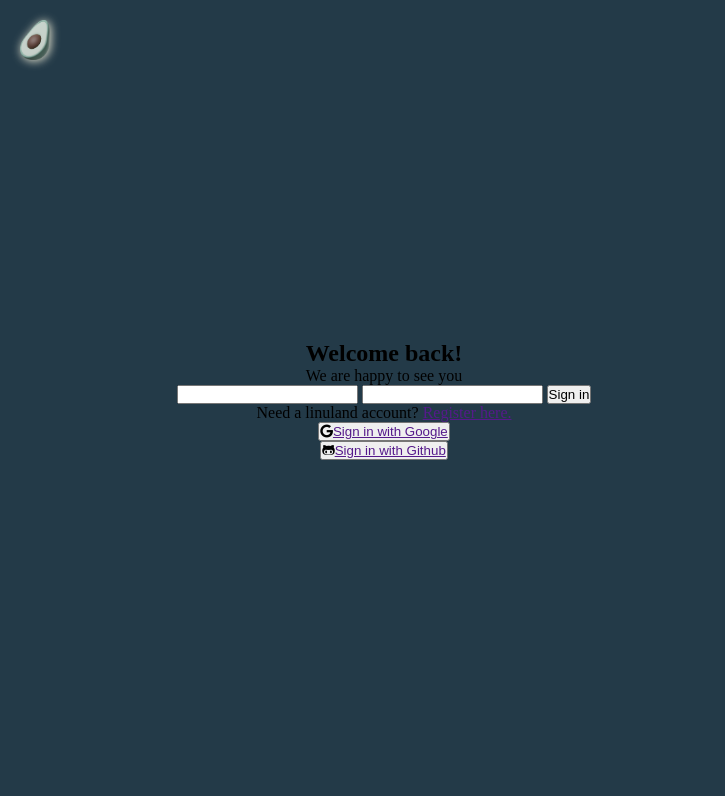
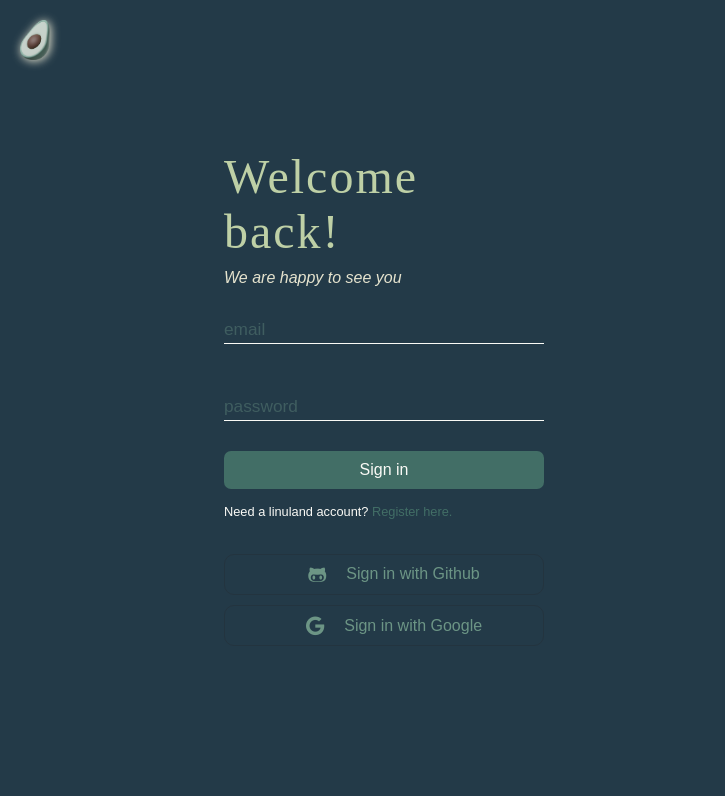
Before and after one commit to linuxmobile/loginland, a plain HTML site: page index.html in a window 1280 px wide. Shown: the full height of the page, 0-725 px from the left. Drawn offline with Linux system fonts and the light colour scheme; a web font is replaced by a local one.

Commit message:
Feat: Improve styling css

```diff
--- a/assets/main.css
+++ b/assets/main.css
@@ -20,9 +20,14 @@
     --leave: #6C9585;
     --strong: abril-fatface, serif;
     --paragraph: raleway, sans-serif;
+    --rounded: Quicksand, sans-serif;
     -webkit-font-smoothing: antialiased;
     -moz-osx-font-smoothing: grayscale;
     text-rendering: optimizeLegibility;
+}
+
+a {
+    text-decoration: none;
 }
 
 body {
@@ -60,6 +65,118 @@ header {
     justify-content: center;
     align-items: center;
     flex-direction: column;
+    gap: 10px;
+    text-align: left;
+}
+
+h1 {
+    font-family: var(--strong);
+    font-size: 3em;
+    letter-spacing: 2px;
+    color: var(--lime);
+    font-weight: 400;
+    width: 50%;
+}
+.login__paragraph {
+    font-family: var(--rounded);
+    font-weight: 500;
+    color: var(--text);
+    font-style: italic;
+    width: 50%;
+}
+
+form {
+    display: flex;
+    justify-content: center;
+    align-items: center;
+    flex-direction: column;
+    width: 50%;
+    gap: 10px;
+}
+
+input {
+    border: none;
+    width: 100%;
+    margin: 20px 0;
+    padding: 5px 0;
+    background-color: transparent;
+    border-bottom: solid 1px var(--white);
+    font-family: var(--rounded);
+    font-weight: 400;
+    color: var(--white);
+    font-size: 0.9em;
+}
+
+::placeholder {
+    color: #6c958563;
+    font-family: var(--rounded);
+    font-weight: 400;
+    font-size: 1.2em;
+}
+
+textarea:focus, input:focus{
+    outline: none;
+    font-family: var(--rounded);
+    font-weight: 400;
+}
+
+form > .submit {
+    width: 100%;
+    padding: 10px 0;
+    border-radius: 7px;
+    border: none;
+    background-color: var(--avocado);
+    color: var(--white);
+    font-family: var(--rounded);
+    font-weight: 500;
+    text-align: center;
+}
+
+.login__register {
+    width: 100%;
+    font-family: var(--rounded);
+    font-weight: 500;
+    color: var(--white);
+    margin: 5px 0 ;
+    font-size: 0.8em;
+    margin-bottom: 20px;
+}
+
+form a {
+    color: var(--avocado);
+    font-family: var(--rounded);
+    font-weight: 500;
+    display: inline;
+}
+
+.login__ctl {
+    width: 50%;
+    display: flex;
+    justify-content: center;
+    align-items: center;
+    flex-direction: column;
+}
+
+.login__btn {
+    width: 100%;
+    padding: 10px;
+    border: solid 1px #23343F;
+    border-radius: 10px;
+    background-color: transparent;
+    color: var(--leave);
+    font-family: var(--rounded);
+    font-weight: 500;
+    display: flex;
+    justify-content: center;
+    align-items: center;
+    margin: 5px;
+}
+
+.login__btn i {
+    color: var(--leave);
+    font-size: 1.2em;
+    text-align: center;
+    padding: 0 20px;
 }
 
 .image {
@@ -97,7 +214,7 @@ header {
 }
 
 h2 {
-    font-family: Quicksand, sans-serif;
+    font-family: var(--rounded);
     font-weight: bold;
     color: var(--white);
     font-size: 1.8em;
--- a/index.html
+++ b/index.html
@@ -19,13 +19,15 @@
             <h1 class="login__heading">Welcome back!</h1>
             <p class="login__paragraph">We are happy to see you</p>
             <form action="" class="">
-                <input type="email" name="" id="">
-                <input type="password" name="" id="">
-                <button type="submit">Sign in</button>
+                <input type="email" name="" id="email" placeholder="email">
+                <input type="password" name="" id="passwd" placeholder="password">
+                <a href="" class="submit">Sign in</a>
+                <p class="login__register">Need a linuland account? <a href="">Register here.</a></p>
             </form>
-            <p class="">Need a linuland account? <a href="">Register here.</a></p>
-            <button type="button" class=""><i class="fa-brands fa-google"></i><a href="" class="">Sign in with Google</a></button>
-            <button type="button" class=""><i class="fa-brands fa-github-alt"></i><a href="" class="">Sign in with Github</a></button>
+            <div class="login__ctl">
+                <a href="" class="login__btn"><i class="fa-brands fa-github-alt"></i>Sign in with Github</a>
+                <a href="" class="login__btn"><i class="fa-brands fa-google"></i>Sign in with Google</a>
+            </div>
         </div>
         <div class="image">
             <div class="image__bg">
```
